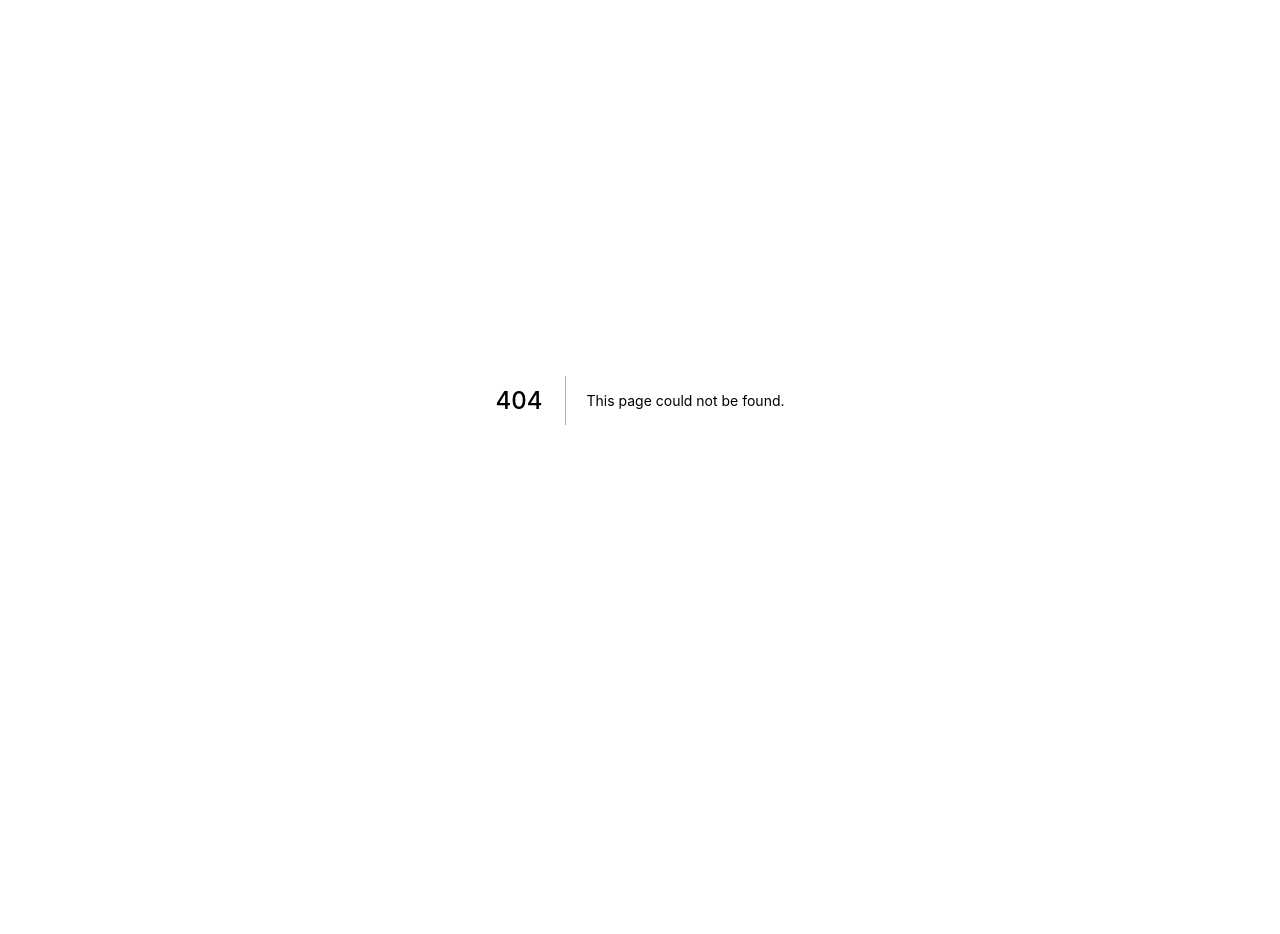
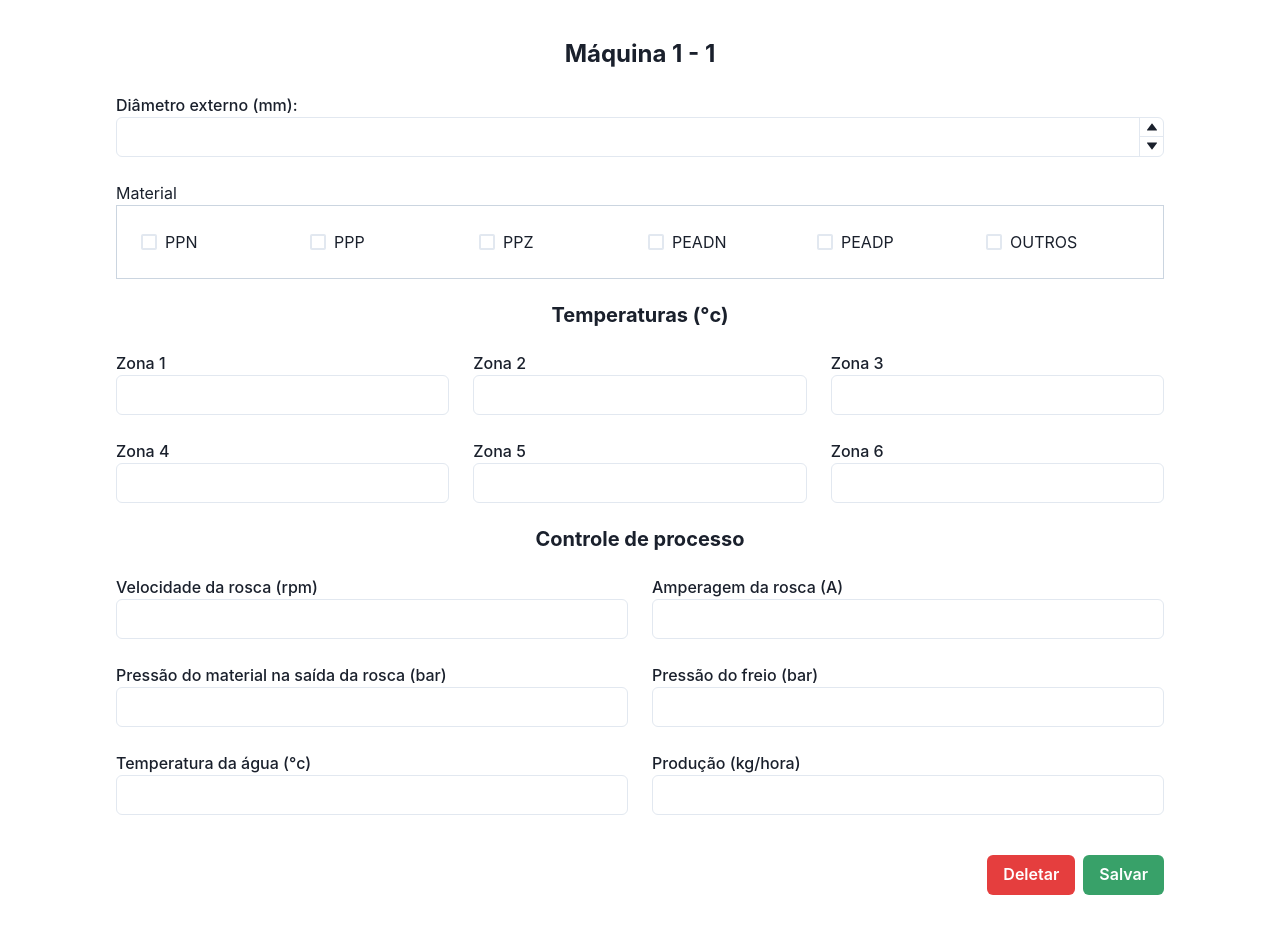
Before and after one commit to washington299/configuracao_maquinas, a Next.js app: page /machine/1/setting/1 in a window 1280 px wide. Before the commit this address had no page. Before the commit the page ends 800 px from the top, so only its background shows below. Built offline with nearby package versions, Linux system fonts and the light colour scheme.

Commit message:
feat: create machine setting page

```diff
--- /dev/null
+++ b/src/pages/machine/[letter]/setting/[id].js
@@ -0,0 +1,142 @@
+import { useRouter } from 'next/router';
+import {
+	Container,
+	Heading,
+	Box,
+	VStack,
+	HStack,
+	SimpleGrid,
+	FormControl,
+	FormLabel,
+	Input,
+	NumberInput,
+	NumberInputField,
+	NumberInputStepper,
+	NumberIncrementStepper,
+	NumberDecrementStepper,
+	CheckboxGroup,
+	Checkbox,
+	Text,
+	Button,
+} from '@chakra-ui/react';
+
+import { formatSlugToString } from 'helpers/parsers';
+
+const SettingPage = () => {
+	const router = useRouter();
+
+	const machineLetter = router.query.letter;
+	const settingId = formatSlugToString(router?.query?.id || "");
+
+	return (
+		<Container py={10}>
+			<Heading textAlign="center" fontSize="2xl">
+				Máquina {machineLetter} - {settingId.toUpperCase()}
+			</Heading>
+
+			<VStack w="full" spacing={6} mt={6}>
+				<FormControl>
+					<FormLabel mb={0}>Diâmetro externo (mm):</FormLabel>
+					<NumberInput min={0}>
+						<NumberInputField />
+						<NumberInputStepper>
+							<NumberIncrementStepper />
+							<NumberDecrementStepper />
+						</NumberInputStepper>
+					</NumberInput>
+				</FormControl>
+
+				<VStack w="full" alignItems="normal" spacing={0}>
+					<Text>Material</Text>
+					<Box w="full" border="1px solid" borderColor="gray.300" p={6}>
+						<CheckboxGroup>
+							<SimpleGrid columns={[3, 4, 5, 6]} spacing={4}>
+								<Checkbox value="PPN">PPN</Checkbox>
+								<Checkbox value="PPP">PPP</Checkbox>
+								<Checkbox value="PPZ">PPZ</Checkbox>
+								<Checkbox value="PEADN">PEADN</Checkbox>
+								<Checkbox value="PEADP">PEADP</Checkbox>
+								<Checkbox value="OUTROS">OUTROS</Checkbox>
+							</SimpleGrid>
+						</CheckboxGroup>
+					</Box>
+				</VStack>
+
+				<Heading fontSize="xl">Temperaturas (°c)</Heading>
+
+				<SimpleGrid w="full" columns={[1, 2, 3]} spacing={6}>
+					<FormControl>
+						<FormLabel mb={0}>Zona 1</FormLabel>
+						<Input />
+					</FormControl>
+
+					<FormControl>
+						<FormLabel mb={0}>Zona 2</FormLabel>
+						<Input />
+					</FormControl>
+
+					<FormControl>
+						<FormLabel mb={0}>Zona 3</FormLabel>
+						<Input />
+					</FormControl>
+
+					<FormControl>
+						<FormLabel mb={0}>Zona 4</FormLabel>
+						<Input />
+					</FormControl>
+
+					<FormControl>
+						<FormLabel mb={0}>Zona 5</FormLabel>
+						<Input />
+					</FormControl>
+
+					<FormControl>
+						<FormLabel mb={0}>Zona 6</FormLabel>
+						<Input />
+					</FormControl>
+				</SimpleGrid>
+
+				<Heading fontSize="xl">Controle de processo</Heading>
+
+				<SimpleGrid w="full" columns={[1, 2]} spacing={6}>
+					<FormControl>
+						<FormLabel mb={0}>Velocidade da rosca  (rpm)</FormLabel>
+						<Input />
+					</FormControl>
+
+					<FormControl>
+						<FormLabel mb={0}>Amperagem da rosca  (A)</FormLabel>
+						<Input />
+					</FormControl>
+
+					<FormControl>
+						<FormLabel mb={0}>Pressão do material na saída da rosca  (bar)</FormLabel>
+						<Input />
+					</FormControl>
+
+					<FormControl>
+						<FormLabel mb={0}>Pressão do freio  (bar)</FormLabel>
+						<Input />
+					</FormControl>
+
+					<FormControl>
+						<FormLabel mb={0}>Temperatura da água  (°c)</FormLabel>
+						<Input />
+					</FormControl>
+
+					<FormControl>
+						<FormLabel mb={0}>Produção  (kg/hora)</FormLabel>
+						<Input />
+					</FormControl>
+				</SimpleGrid>
+			</VStack>
+
+			<HStack mt={10} justifyContent="flex-end">
+				<Button colorScheme="red">Deletar</Button>
+				<Button colorScheme="green">Salvar</Button>
+			</HStack>
+		</Container>
+	);
+};
+
+export default SettingPage;
```
